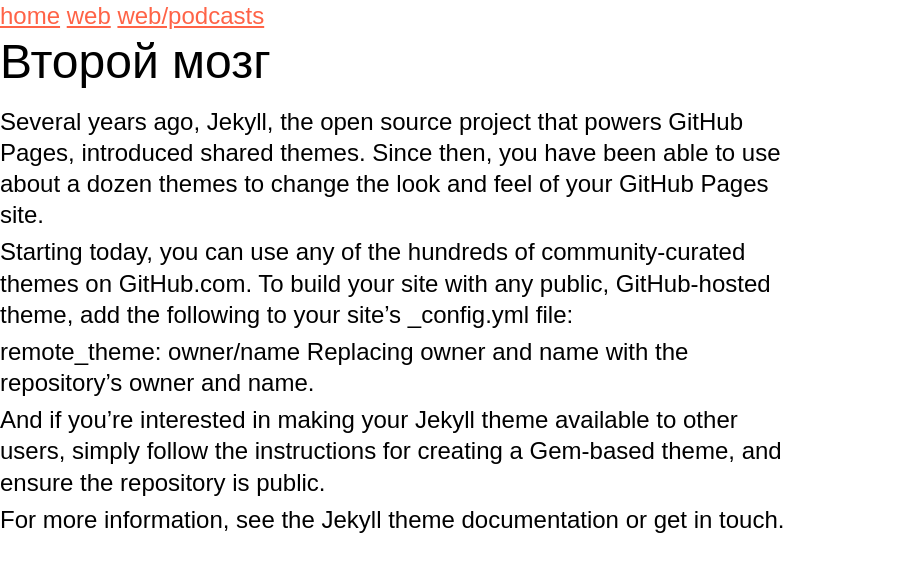
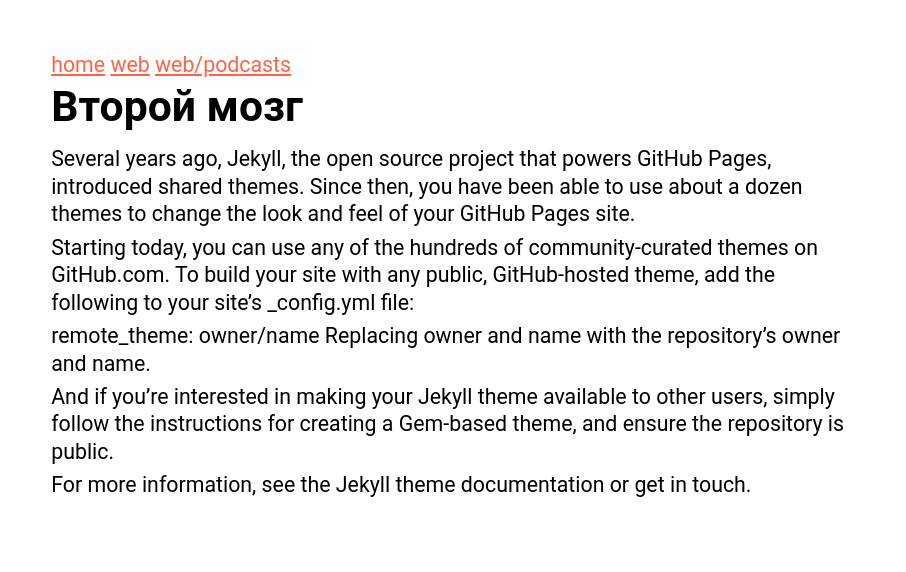
Before and after one commit to tmrsgrrn/wiki, a Jekyll site: the page built from readme.md, in a window 1280 px wide. Shown: the top 572 px of the page, without its empty margins (0-906 px from the left). Built offline with Jekyll 4.4.1, drawn with Linux system fonts in a browser that asks for light colours; our own code applies the rules of GitHub Pages for plain Markdown files.

Commit message:
Update main.css

```diff
--- a/assets/main.css
+++ b/assets/main.css
@@ -6,12 +6,13 @@ dl, dd, ol, ul, figure {
 }
 
 body {
-  font-family: sans-serif;
-  font-size: 18pt;
+  font-family: Roboto, sans-serif;
+  font-size: 16pt;
   line-height: 1.3;
   font-weight: normal;
   color: black;
   background-color: white;
+  margin: 4%;
   max-width: 800px;
 }
 
@@ -28,7 +29,7 @@ li > ol {
 }
 
 h1, h2, h3, h4, h5, h6 {
-  font-weight: normal;
+  font-weight: bold;
 }
 
 a {
```
